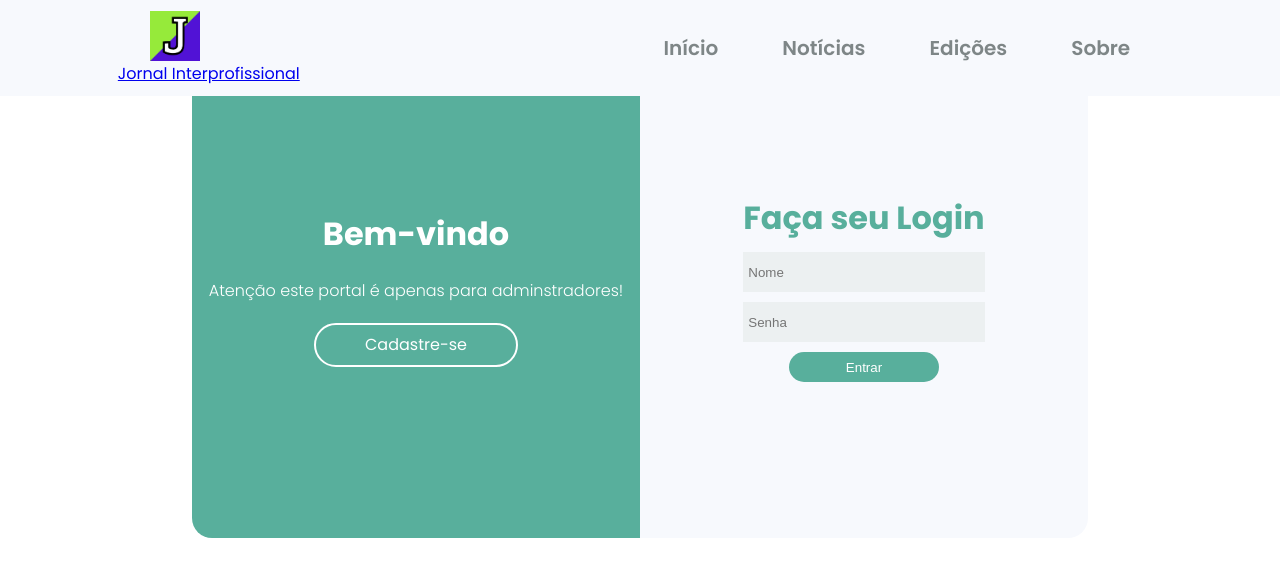
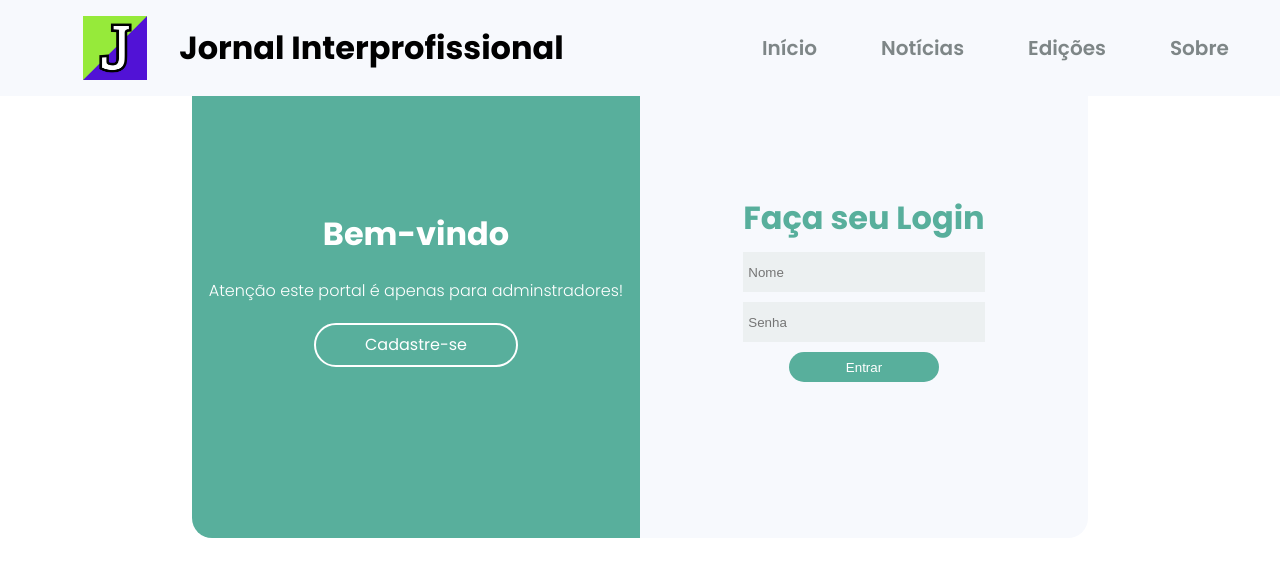
Before and after one commit to HericVirgilio/jornal-interprofissional-front-end, a Next.js app: page /login in a window 1280 px wide. Shown: the top 576 px of the page. Built offline with nearby package versions, Linux system fonts and the light colour scheme.

Commit message:
Ajuste no nome das classes

```diff
--- a/src/header/index.tsx
+++ b/src/header/index.tsx
@@ -4,6 +4,7 @@ import { useEffect } from 'react';
 import Image from 'next/image';
 import Link from 'next/link';
 import Menu from '../menu';
+import MenuHamburger from '../menuHamburger';
 import './style.css';
 
 export default function Header() {
@@ -29,7 +30,7 @@ export default function Header() {
 
   return (
     <div className={`cabecalho-container cabecalho-expandido`} id='cabecalho'>
-      <Link href='/' className='titulo-site'>
+      <Link href='/' className='logo-site'>
         <Image
           src='/images/icons/logo.png'
           width={50}
@@ -38,11 +39,12 @@ export default function Header() {
           className='logo-site'
           priority={true}
         />
-        Jornal Interprofissional
+        <h1 className='titulo-site'>Jornal Interprofissional</h1>
       </Link>
       <nav>
       <Menu />
       </nav>
+      <MenuHamburger />
     </div>
   )
 }
```
